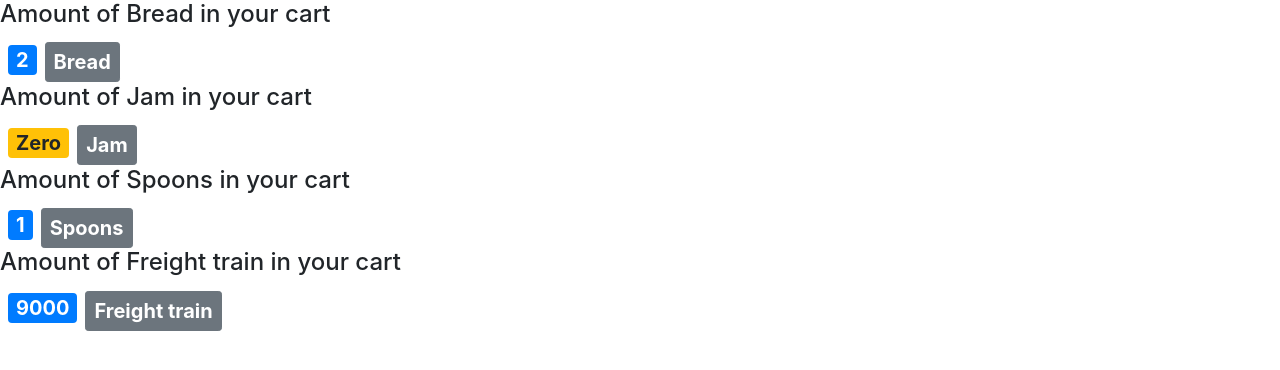
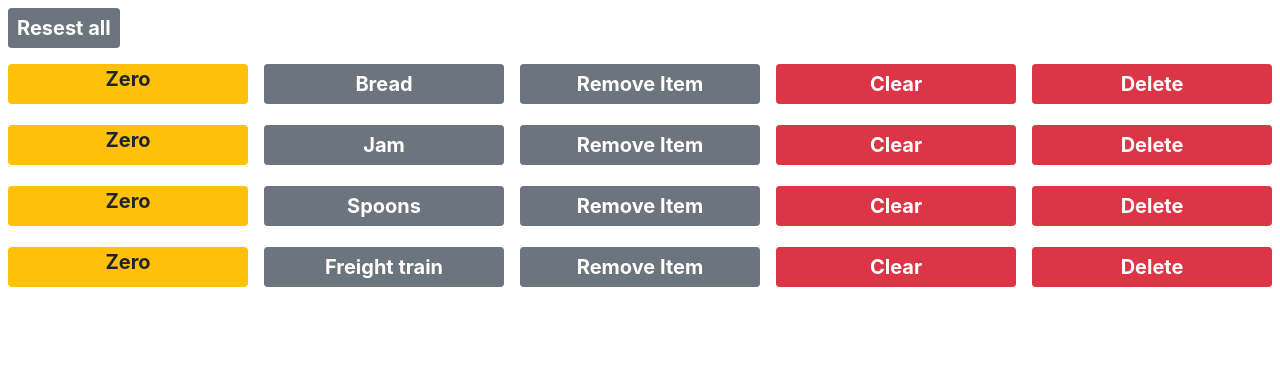
Before and after one commit to ezilybored/react_learn, a React (Create React App) app in the folder counter-app/: page / in a window 1280 px wide. Shown: the top 370 px of the page. Built offline with nearby package versions, Linux system fonts and the light colour scheme.

Commit message:
add remove delete and clear items

```diff
--- a/counter-app/src/components/counter.jsx
+++ b/counter-app/src/components/counter.jsx
@@ -6,12 +6,13 @@ class Counter extends Component {
     // State is used to store data
     // Value is the current value of that item
     //The actual value is taken from the props passed in from the parent
-    value: this.props.value,
+    //value: this.props.value,
+    value: 0
   }
   // 3 ways of CSS styling. Inline, as an object, or as a separate file
   styles = {
     fontSize: 20,
-    fontWeight: 'bold'
+    fontWeight: 'bold',
   }
 
   // Use an arrow function as these inherit the binding of this from parents
@@ -19,24 +20,58 @@ class Counter extends Component {
   // Add in an argument called product. Thsi could be from an object containing a list of products
   handleIncrement = () => {
     // The state of the component is changed indirectly using setState
-    this.setState({ value: this.state.value + 1 })
+    const value = this.state.value + this.props.counter.value
+    this.setState({ value: value })
+  }
+
+  // An event to handle the emptying of a purchase amount
+  handleClear = () => {
+    // The state of the component is changed indirectly using setState
+    const value =  0
+    this.setState({ value: value })
+  }
+
+  // An event to handle the removal of a single item
+  handleRemoveOne= () => {
+    // The state of the component is changed indirectly using setState
+    if (this.state.value > 0){
+      const value = this.state.value - this.props.counter.value
+      this.setState({ value: value })
+    }
   }
 
   render() {
-    // Logs the properties of each instance of this counter object
-    console.log('props', this.props)
 
     return (
       // Use React.Fragment in place of <div> as <div> ends up doing some strange double <div> thing
       <React.Fragment>
-        {/* Accesses any data passed to the children, from the parent, via this.props.children */}
-        { this.props.children }
         { /* className used instead of class. Using bootstrap classes here */ }
         <span style={ this.styles } className={this.getBadgeClasses()}>{this.formatCount()}</span>
         { /* Adding onClick event. Note when implementing the method without parameters skip the () at the end */}
         { /* When passing a parameter in write an inline function to handle this with the arguments passed in here */}
-        <button style={{ fontSize: 20, fontWeight: 'bold' }} onClick={ this.handleIncrement } className="btn btn-secondary btn-sm">{ this.props.product }</button>
-      </React.Fragment>
+        <button
+          style={{ fontSize: 20, fontWeight: 'bold' }}
+          onClick={ this.handleIncrement }
+          className="btn btn-secondary btn-sm m-2">{ this.props.counter.product }
+        </button>
+        <button
+          style={{ fontSize: 20, fontWeight: 'bold' }}
+          onClick={ this.handleRemoveOne }
+          className="btn btn-secondary btn-sm m-2">Remove Item
+        </button>
+        <button
+          style={{ fontSize: 20, fontWeight: 'bold' }}
+          onClick={ this.handleClear }
+          className="btn btn-danger btn-sm m-2">Clear
+        </button>
+        {/* The handleDelete function will be handled by the counters component */}
+        {/* onClick={ () => this.props.onDelete(this.props.id) } this passes the ID of the product to remove back to the parent when the call is made */}
+        <button
+          style={{ fontSize: 20, fontWeight: 'bold' }}
+          onClick={ () => this.props.onDelete(this.props.counter.id) }
+          className="btn btn-danger btn-sm m-2">Delete
+        </button>
+        </React.Fragment>
     )
   }
 
--- a/counter-app/src/components/counters.jsx
+++ b/counter-app/src/components/counters.jsx
@@ -6,21 +6,49 @@ class Counters extends Component {
     // An array of counters for each object that stores some infor on each product
     counters: [
       { id: 1, value: 2, product: 'Bread' },
-      { id: 2, value: 0, product: 'Jam' },
+      { id: 2, value: 3, product: 'Jam' },
       { id: 3, value: 1, product: 'Spoons'},
       { id: 4, value: 9000, product: 'Freight train' },
     ]
   }
+
+  // counterID sets the product to delete from the list
+  handleDelete = (counterId) => {
+    console.log('Event Handler Called on ', counterId)
+    // Creates a new array filtering out any entries where the id is the same as the id passed from the child
+    const counters = this.state.counters.filter(c => c.id !== counterId)
+    // Sets the value of counters in the state object with the value in the counters constant just set
+    this.setState({ counters: counters })
+  }
+
+  // Resets all values to 0 when the reset button is pressed
+  handleReset = () => {
+    console.log('reset button pressed')
+    const counters = this.state.counters.map(c => {
+      c.value = 0
+      return c
+    })
+    this.setState({ counters: counters })
+  }
+
+
   render() {
     return(
       <div>
-        {/* Map is used to insert the counters for each product into the page. data is passed in through object keys */}
-        { this.state.counters.map(counter => (
-          <Counter key={counter.id} value={counter.value} product={counter.product} id={counter.id}>
-            {/* Additional code can be placed within the Counter tags and be passed to the children via props.children  */}
-            <h4>Amount of {counter.product} in your cart</h4>
-          </Counter>
-        ))}
+        <button
+          style={{ fontSize: 20, fontWeight: 'bold' }}
+          onClick={ this.handleReset }
+          className="btn btn-secondary btn-sm m-2">Resest all
+        </button>
+        <div className="counters">
+          {/* Map is used to insert the counters for each product into the page. data is passed in through object keys */}
+          {/* This is used to pass a reference to the function to the child as a prop */}
+          {/* The whole counter object can be passed using counter={counter} */}
+          { this.state.counters.map(counter => (<Counter  key={counter.id}
+                                                          onDelete={this.handleDelete}
+                                                          counter={counter}
+                                                          />))}
+        </div>
       </div>
     )
   }
--- a/counter-app/src/index.css
+++ b/counter-app/src/index.css
@@ -12,3 +12,9 @@ code {
   font-family: source-code-pro, Menlo, Monaco, Consolas, "Courier New",
     monospace;
 }
+
+.counters {
+  display: grid;
+  grid-template-columns: 1fr 1fr 1fr 1fr 1fr;
+  grid-row-gap: 5px;
+}
```
